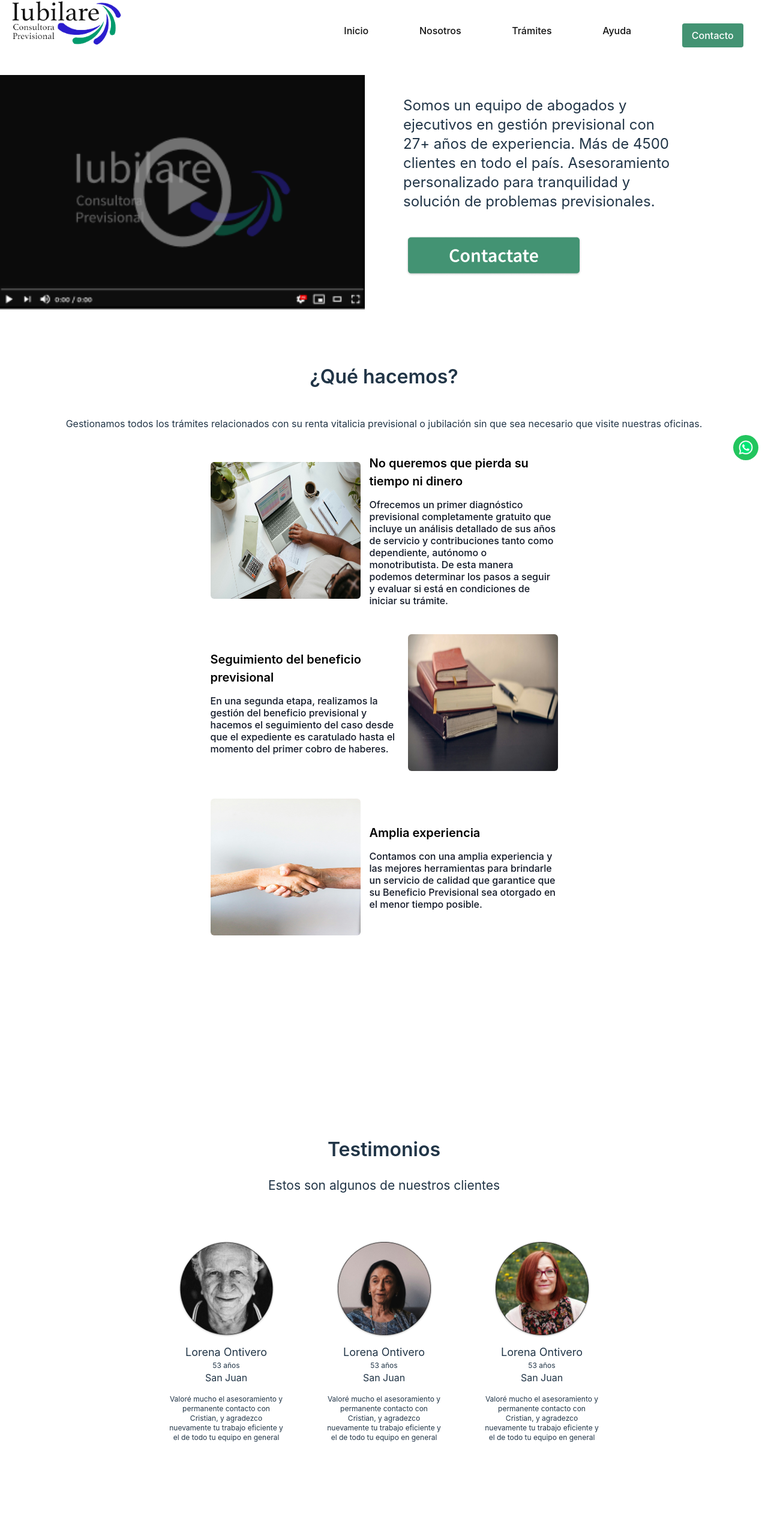
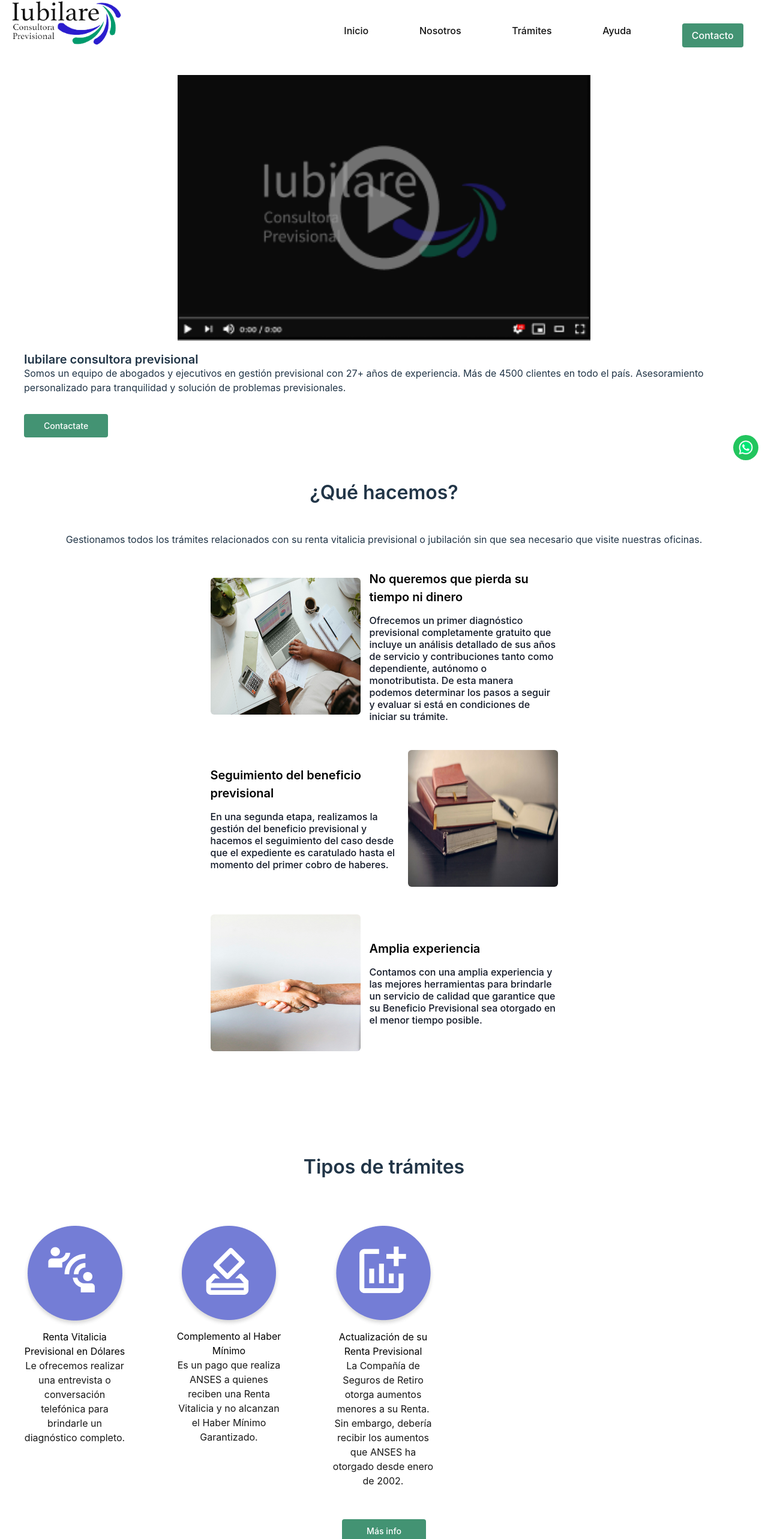
Before and after one commit to FooTalent/iubilare, a React (Vite) app: page / in a window 1280 px wide. Shown: the part 17-2582 px from the top of the page at 60% size. Built offline with nearby package versions, Linux system fonts and the light colour scheme.

Commit message:
fix/ inicio issues desktop view

```diff
--- a/src/components/cardQueHacemos/cardQueHacemos.tsx
+++ b/src/components/cardQueHacemos/cardQueHacemos.tsx
@@ -8,12 +8,13 @@ interface MyComponentProps {
 }
 
 const CardQueHacemos: React.FC<MyComponentProps> = ({ src, title, description, classStyle }) => (
-  <div className= {`flex flex-col justify-center items-center w-[328px] h-auto p-[7px] bg-zinc-300 rounded-[5px] gap-[15px] md:m-0 md:bg-white md:flex md:flex-row md:w-[688px] ${classStyle}`}>
-    <img className="w-[314px] h-[228px] rounded-md shadow md:w-[250px]" src={src} />
-    <div className="w-[314px]">
-        <h3 className="text-indigo-400 text-xl text-left font-semibold leading-normal md:text-black">{title}<br/></h3>
+  <div className= {`flex flex-col justify-center items-center w-[328px] h-auto p-[7px] bg-zinc-300 rounded-[5px] gap-[15px] md:m-0 md:bg-white md:flex md:flex-row md:w-[688px] 2xl:w-[1200px] ${classStyle}`}>
+    <img className="w-[314px] h-[228px] rounded-md shadow md:w-[250px] 2xl:w-[460px] 2xl:h-[330px]" src={src} />
+    <div className='hidden 2xl:block 2xl:min-w-[64px]'></div>
+    <div className="w-[314px] 2xl:w-[700px]">
+        <h3 className="text-indigo-400 text-xl text-left font-semibold leading-normal md:text-black 2xl:text-[24px]">{title}<br/></h3>
         <p className="text-gray-900 text-sm text-left font-light leading-none"><br/></p>
-        <p className="text-gray-900 text-left font-medium leading-tight">{description}</p>
+        <p className="text-gray-900 text-left font-medium leading-tight  2xl:text-[20px]">{description}</p>
     </div>
   </div>
 );
--- a/src/views/Home.tsx
+++ b/src/views/Home.tsx
@@ -1,13 +1,8 @@
-import { useState } from "react";
 import Card from "../components/card/Card";
 import Form from "../components/form/Form";
 import CardQueHacemos from "../components/cardQueHacemos/cardQueHacemos";
 
 export default function Home() {
-  const [isHovered, setIsHovered] = useState(false);
-  const buttonImage = isHovered
-    ? "/botoncontactohover.png"
-    : "/botoncontactodefault.png";
 
   const cards = [
     {
@@ -46,69 +41,45 @@ export default function Home() {
 
   return (
     <div>
+      {/* Separador */}
+      <div className="min-h-[69px] md:hidden"></div>
+
       {/* Seccion Inicio */}
-      <div className="flex flex-col lg:flex-row">
-        {/* Image */}
-        <div className="lg:w-1/2 lg:pr-8 lg:block hidden">
-          <img
-            src="/Youtubeplayer.png"
-            alt="Hero"
-            className="mx-auto mb-5 mt-5  w-[637px] h-auto"
-          />
+      <div className="flex flex-col px-[16px] md:px-[40px] 2xl:px-[120px]">
+        <div className="flex flex-col md:flex-col-reverse 2xl:flex-row- 2xl:flex-row-reverse 2xl:gap-[132px]">
+        <div className="2xl:w-[50%] 2xl:flex">
+        <div className="hidden md:block text-left 2xl:flex 2xl:flex-col 2xl:justify-center 2xl:w-[70%]">
+            <h1 className="md:text-[20px] md:font-semibold">Iubilare consultora previsional</h1>
+            <p className="">Somos un equipo de abogados y ejecutivos en gestión previsional con 27+ años de experiencia. Más de 4500 clientes en todo el país. Asesoramiento personalizado para tranquilidad y solución de problemas previsionales.</p>
+            <div className="hidden 2xl:block 2xl:mt-5">
+              <button className="w-full active:text-active-green hover:text-inherit md:inline-block py-2 px-4 bg-button-green text-white rounded hover:bg-button-hover-green hover:text-white active:bg-active-green outline-none focus:border focus:outline-none md:w-[140.13px] md:text-[14.14px]">Contactate</button>
+            </div>
         </div>
 
-        {/* Text and Button */}
-        <div className="lg:w-1/2 lg:pl-8 flex flex-col justify-center">
-          {/* Desktop Message */}
-          <div className="text-left text-2xl mb-10 lg:block hidden w-[452px]">Somos un equipo de abogados y ejecutivos en gestión previsional con 27+ años de experiencia. Más de 4500 clientes en todo el país. Asesoramiento personalizado para tranquilidad y solución de problemas previsionales.
-          </div>
-
-          {/* Button for desktop view */}
-          <div className="lg:block hidden">
-            <img
-              src={buttonImage}
-              alt="Hero"
-              className="mx-auto mb-5 ml-1 "
-              onMouseEnter={() => setIsHovered(true)}
-              onMouseLeave={() => setIsHovered(false)}
-            />
-          </div>
-
-          {/* Mobile Message */}
-          <div className="text-left text-xl mb-5 lg:hidden ml-4">
-            27 años de experiencia. Asesoramiento personalizado. Soluciones
-            previsionales confiables en todo el país.
-          </div>
-
-          {/* Image */}
-          <div className="lg:w-1/2 lg:pr-8">
-            <img
-              src="/Youtubeplayer.png"
-              alt="Hero"
-              className="mx-auto mb-5 mt-5 lg:hidden w-auto h-[200px]"
-            />
-          </div>
-
-          {/* Button for mobile view */}
-          <div className="lg:hidden">
-            <img
-              src={buttonImage}
-              alt="Hero"
-              className="mx-auto mb-5"
-              onMouseEnter={() => setIsHovered(true)}
-              onMouseLeave={() => setIsHovered(false)}
-            />
+          <div className="text-[20px] md:hidden">
+            <p>27 años de experiencia. Asesoramiento personalizado. Soluciones previsionales confiables en todo el país.</p>
           </div>
         </div>
+          <div className="">
+            <img className="mx-auto mb-5 mt-5 w-auto h-[200px] md:w-[688px] md:h-auto" src="/Youtubeplayer.png" alt="Hero"/>
+          </div>
+        </div>
+        <div className="2xl:hidden mt-8 flex justify-start">
+        <button className="w-full active:text-active-green hover:text-inherit md:inline-block py-2 px-4 bg-button-green text-white rounded hover:bg-button-hover-green hover:text-white active:bg-active-green outline-none focus:border focus:outline-none md:w-[140.13px] md:text-[14.14px]">Contactate</button>
+        </div>
+
       </div>
 
 
       {/* Separador */}
-      <div className="h-[78px]"></div>
+      <div className="h-[78px] 2xl:h-[285px]"></div>
       {/* Seccion Que Hacemos */}
-      <div className="flex flex-col justify-center px-[16px]">
-        <h2 className="text-xl font-semibold md:text-[32px] 2xl:text-[49px] md:mb-8 2xl:text-white">¿Qué hacemos?</h2>
-          <p className="mt-5 ml-10 mr-10 text-justify md:text-center">Gestionamos todos los trámites relacionados con su renta vitalicia previsional o jubilación sin que sea necesario que visite nuestras oficinas.</p>
+      <div className="flex flex-col justify-center px-[16px] 2xl:p-[36px] 2xl:">
+          <h2 className="text-xl font-semibold md:text-[32px] 2xl:text-[49px] md:mb-8">¿Qué hacemos?</h2>
+          <div className="2xl:flex 2xl:justify-center">
+          <p className="mt-5 ml-10 mr-10 text-justify md:text-center 2xl:text-[23px] 2xl:w-[860px]">Gestionamos todos los trámites relacionados con su renta vitalicia previsional o jubilación sin que sea necesario que visite nuestras oficinas.</p>
+          </div>
+
         <div className="h-[32px]"></div>
         <div className="flex flex-col justify-center items-center">
           <CardQueHacemos
@@ -139,19 +110,16 @@ export default function Home() {
         <div className="h-[84px] md:h-[172px]"></div>
 
         {/* Seccion tipo de Trámites */}
-        <div className="lg:hidden px-[16px] flex flex-col justify-center">
+        <div className="px-[16px] flex flex-col justify-center 2xl:p-[36px]">
         <div>
-            <h2 className="text-xl font-semibold md:text-[32px] 2xl:text-[49px] md:mb-8 2xl:text-white">
-              Tipos de trámites
-            </h2>
+            <h2 className="text-xl font-semibold md:text-[32px] 2xl:text-[49px] md:mb-8 ">Tipos de trámites</h2>
         </div>
+        <div className="text-left w-[328px] h-[708px] flex-col justify-start self-center gap-10 mt-8 md:flex-row md:h-full md:flex md:w-full 2xl:w-[1115px] 2xl:h-[500px] ">
 
-        <div className="text-left w-[328px] h-[708px] flex-col justify-start self-center gap-10 mt-8 md:flex-row md:h-full md:flex md:w-full ">
-
-        <div className="flex flex-col justify-start items-center h-[205px] p-4 bg-white rounded-[5px] shadow-light-top-heavy-bottom-light-sides  gap-[22px]  md:shadow-[0_35px_60px_-15px_rgba(255,255,255)] md:w-[217px] md:h-full">
-            <div className="flex h-[91px] flex-col justify-start items-start gap-[3px] md:flex-col-reverse md:h-full">
+        <div className="flex flex-col justify-start items-center h-[205px] p-4 bg-white rounded-[5px] shadow-light-top-heavy-bottom-light-sides  gap-[22px]  md:shadow-[0_35px_60px_-15px_rgba(255,255,255)] md:w-[217px] md:h-full 2xl:h-full 2xl:w-full">
+            <div className="flex h-[91px] flex-col justify-start items-start gap-[3px] md:flex-col-reverse md:h-full  2xl:justify-end">
               <div className="">
-              <div className="w-[300px] h-7 text-indigo-400 text-base font-normal font-['Source Sans Pro']  md:w-[175px] md:text-black md:h-full  md:text-center">
+              <div className="w-[300px] h-7 text-indigo-400 text-base font-normal font-['Source Sans Pro']  md:w-[175px] md:text-black md:h-full  md:text-center 2xl:h-auto  2xl:mb-[10px]">
                 Renta Vitalicia Previsional en Dólares
               </div>
               <div className="w-[301.66px] text-neutral-900 text-base font-normal font-['Source Sans Pro']  md:w-[175px] md:text-center">
@@ -161,17 +129,16 @@ export default function Home() {
               </div>
               <div className="flex justify-center w-full">
                 <img className="md:hidden" src="/actualizacionIcono.png" alt="Hero" />
-                <img className="hidden md:block" src="./tramites/actualizacionFill.png" alt="Hero" />
+                <img className="hidden md:block 2xl:w-[197px]" src="./tramites/actualizacionFill.png" alt="Hero" />
               </div>
             </div>
           </div>
 
           <div className="h-[40px] md:hidden"></div>
-
-          <div className="flex h-[205px] p-4 bg-white rounded-[5px] shadow-light-top-heavy-bottom-light-sides flex-col justify-start items-center gap-[22px] md:shadow-[0_35px_60px_-15px_rgba(255,255,255)] md:w-[217px] md:h-full">
-            <div className="flex h-[91px] flex-col justify-start items-start gap-[3px] md:flex-col-reverse  md:h-full">
+          <div className="flex flex-col justify-start items-center h-[205px] p-4 bg-white rounded-[5px] shadow-light-top-heavy-bottom-light-sides  gap-[22px]  md:shadow-[0_35px_60px_-15px_rgba(255,255,255)] md:w-[217px] md:h-full 2xl:h-full 2xl:w-full">
+            <div className="flex h-[91px] flex-col justify-start items-start gap-[3px] md:flex-col-reverse  md:h-full 2xl:justify-end">
               <div>
-              <div className="w-[300px] h-7 text-indigo-400 text-base font-normal font-['Source Sans Pro'] md:w-[175px] md:text-black md:h-full md:text-center">
+              <div className="w-[300px] h-7 text-indigo-400 text-base font-normal font-['Source Sans Pro'] md:w-[175px] md:text-black md:h-full md:text-center  2xl:h-auto 2xl:mb-[10px]">
                 Complemento al Haber Mínimo
               </div>
               <div className="w-[301.66px] text-neutral-900 text-base font-normal font-['Source Sans Pro']  md:w-[175px] md:text-center">
@@ -181,17 +148,15 @@ export default function Home() {
               </div>
               <div className="flex justify-center w-full">
               <img  className="md:hidden" src="/complenebtoIcono.png" alt="Hero"/>
-              <img  className="hidden md:block" src="./tramites/complementoFill.png" alt="Hero"/>
+              <img  className="hidden md:block 2xl:w-[197px]" src="./tramites/complementoFill.png" alt="Hero"/>
               </div>
             </div>
           </div>
-
           <div className="h-[40px] md:hidden"></div>
-
-          <div className=" flex h-[240px] p-4 bg-white rounded-[5px] shadow-light-top-heavy-bottom-light-sides flex-col justify-start items-center gap-[22px] md:shadow-[0_35px_60px_-15px_rgba(255,255,255)] md:w-[217px] md:h-full">
-            <div className="flex h-[111px] flex-col justify-start items-start gap-[3px] md:flex-col-reverse  md:h-full">
+          <div className="flex flex-col justify-start items-center h-[205px] p-4 bg-white rounded-[5px] shadow-light-top-heavy-bottom-light-sides  gap-[22px]  md:shadow-[0_35px_60px_-15px_rgba(255,255,255)] md:w-[217px] md:h-full 2xl:h-full 2xl:w-full">
+            <div className="flex h-[111px] flex-col justify-start items-start gap-[3px] md:flex-col-reverse  md:h-full  2xl:justify-end">
               <div>
-              <div className="w-[300px] h-7 text-indigo-400 text-base font-normal font-['Source Sans Pro'] md:w-[175px] md:text-black md:h-full md:text-center">
+              <div className="w-[300px] h-7 text-indigo-400 text-base font-normal font-['Source Sans Pro'] md:w-[175px] md:text-black md:h-full md:text-center 2xl:h-auto 2xl:mb-[10px]">
                 Actualización de su Renta Previsional
               </div>
               <div className="w-[301.66px] text-neutral-900 text-base font-normal font-['Source Sans Pro'] md:w-[175px] md:text-center">
@@ -202,14 +167,16 @@ export default function Home() {
               </div>
               <div className="flex justify-center w-full">
               <img className="md:hidden" src="/rentaIcono.png" alt="Hero"  />
-              <img className="hidden md:block" src="./tramites/rentasFill.png" alt="Hero"  />
+              <img className="hidden md:block 2xl:w-[197px]" src="./tramites/rentasFill.png" alt="Hero"  />
             </div>
             </div>
           </div>
         </div>
+
         {/* Separador */}
         <div className="h-[36px]"></div>
-        <div className="lg:w-1/2 lg:pr-8">
+
+        <div className="2xl:hidden">
             <button className="w-full active:text-active-green hover:text-inherit md:inline-block py-2 px-4 bg-button-green text-white rounded hover:bg-button-hover-green hover:text-white active:bg-active-green outline-none focus:border focus:outline-none md:w-[140.13px] md:text-[14.14px]">Más info</button>
         </div>
       </div>
```
